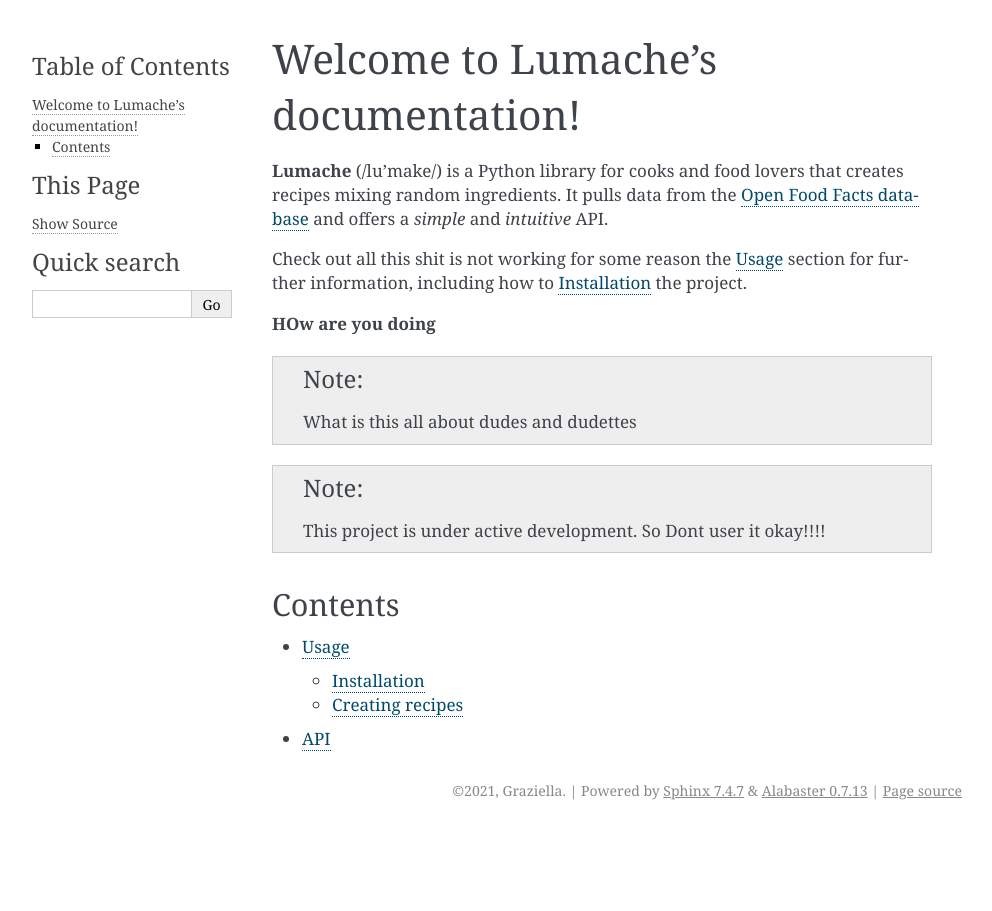
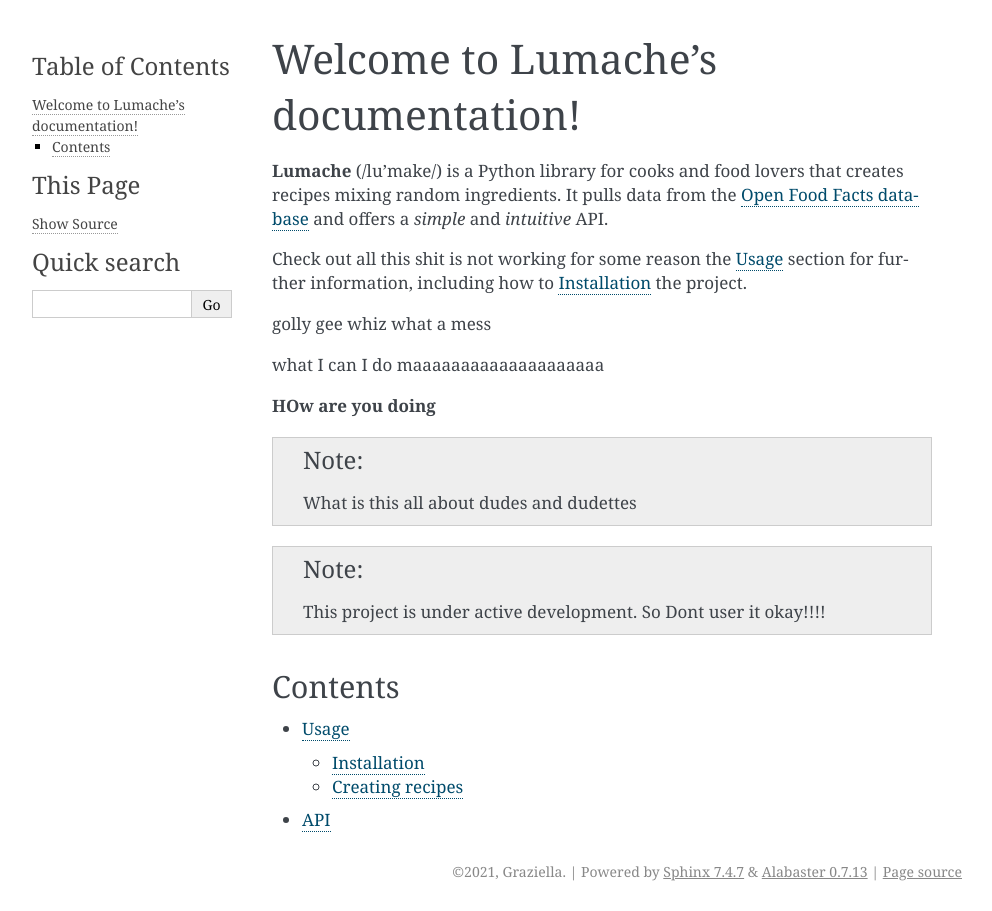
Before and after one commit to Eudorajab1/websaw-userguide, a Sphinx documentation site: the page built from docs/source/index.rst, in a window 1280 px wide. Shown: the whole page, without its empty margins (148-1140 px from the left). Built offline with Sphinx 7.4.7, drawn with Linux system fonts in a browser that asks for light colours.

Commit message:
Some other shit

```diff
--- a/docs/source/index.rst
+++ b/docs/source/index.rst
@@ -8,6 +8,11 @@
 
 Check out all this shit is not working for some reason the :doc:`usage` section for further information, including
 how to :ref:`installation` the project.
+
+golly gee whiz what a mess
+
+what I can I do maaaaaaaaaaaaaaaaaaaa
+
 
 **HOw are you doing**
 
```
